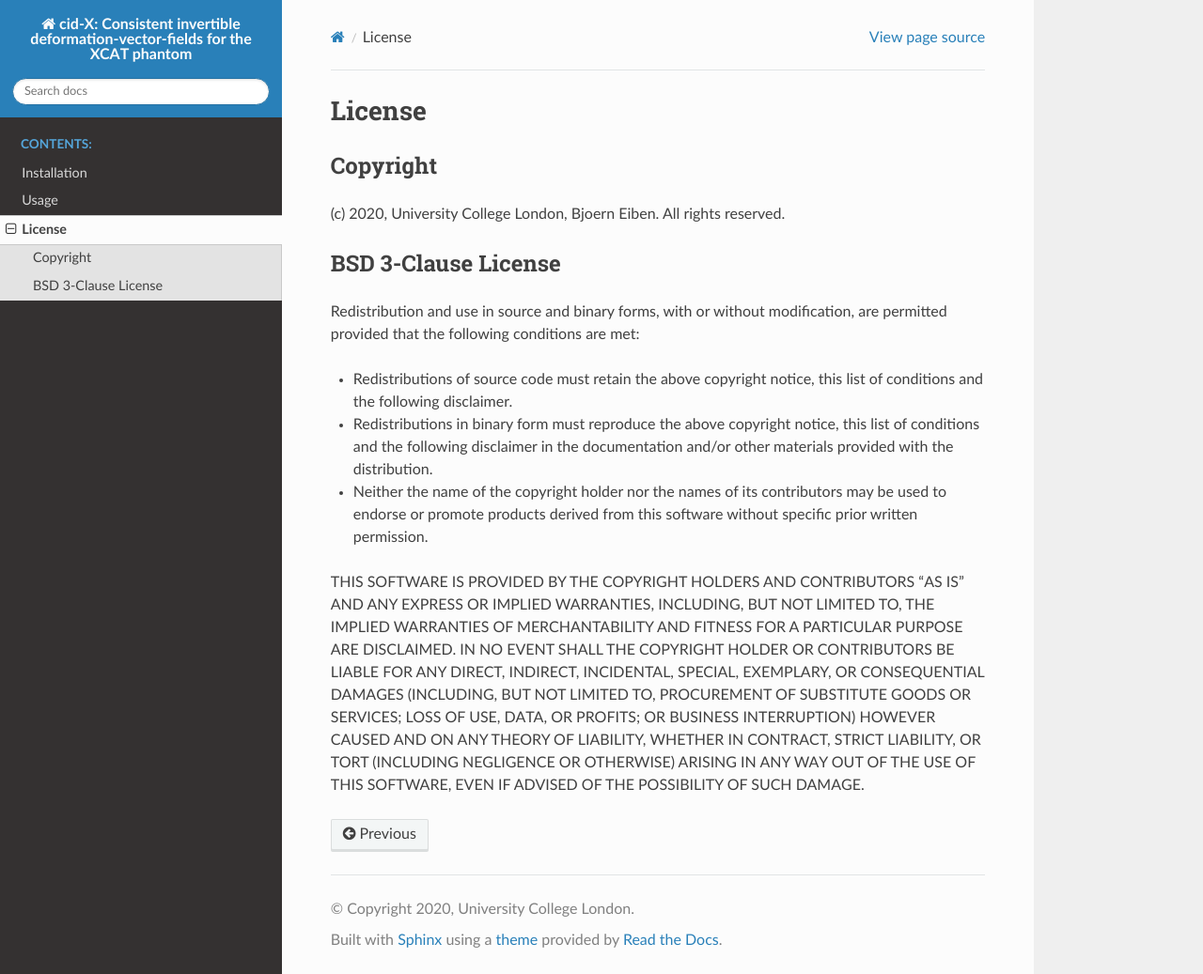
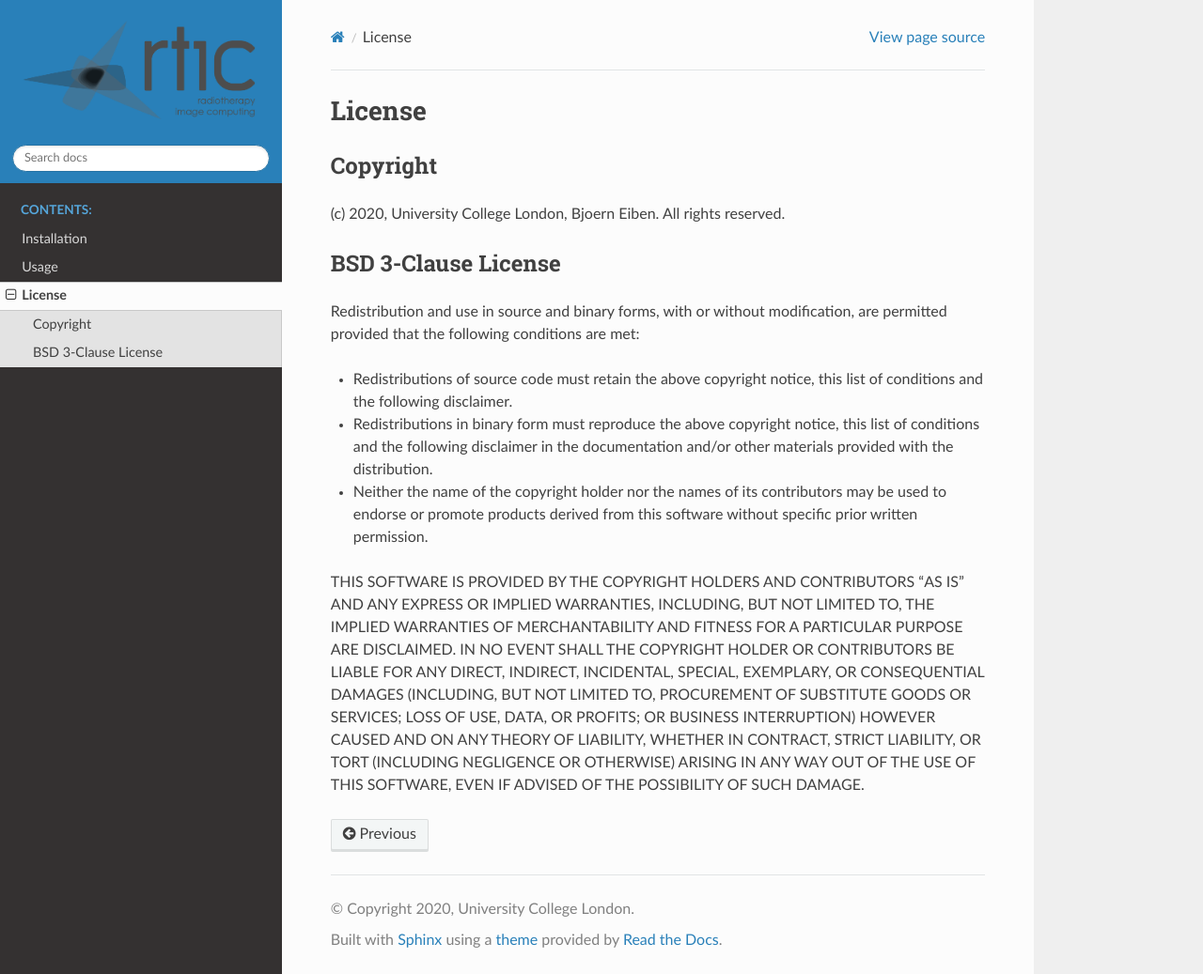
Before and after one commit to UCL/cid-X, a Sphinx documentation site: the page built from Docu/source/license_link.rst, in a window 1280 px wide and 1037 px high. Shown: the whole window at 94% size. Built offline with Sphinx 7.4.7 and the Read the Docs theme 2.0.0, drawn with Linux system fonts in a browser that asks for light colours.

Commit message:
Branding documentation.

```diff
--- a/Docu/source/conf.py
+++ b/Docu/source/conf.py
@@ -17,7 +17,7 @@
 
 # -- Project information -----------------------------------------------------
 
-project = 'cid-X: Consistent invertible deformation-vector-fields for the XCAT phantom'
+project = 'cid-X'
 copyright = '2020, University College London'
 author = 'Bjoern Eiben'
 
@@ -64,4 +64,8 @@ import sphinx_rtd_theme
 
 extensions = [ "sphinx_rtd_theme", ]
 
-html_theme = "sphinx_rtd_theme"
+html_theme       = "sphinx_rtd_theme"
+html_favicon     = "rtic_icon.ico"
+html_logo        = "rtic_logo_bw.png"
+html_short_title = "cid-X"
+html_theme_options = { 'logo_only' :  True}
--- a/Docu/source/index.rst
+++ b/Docu/source/index.rst
@@ -5,6 +5,8 @@
 
 Welcome to cid-X
 ================
+
+**cid-X: Consistent invertible deformation-vector-fields for the XCAT phantom**
 
 cid-X is a python software packate that makes the output XCAT defromation vector fields (DVFs)
 consistent and invertible. It produces forward and backward DVFs, as well as images corresponding
```
Also changed, not shown: Docu/source/rtic_icon.ico (added), Docu/source/rtic_logo.png (added), Docu/source/rtic_logo_bw.png (added).
